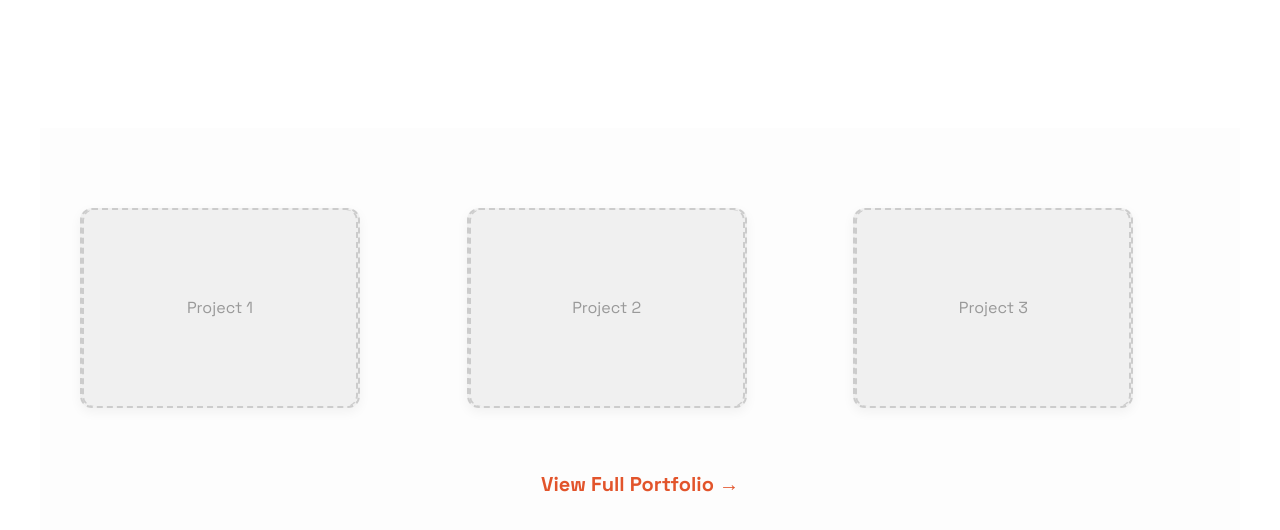
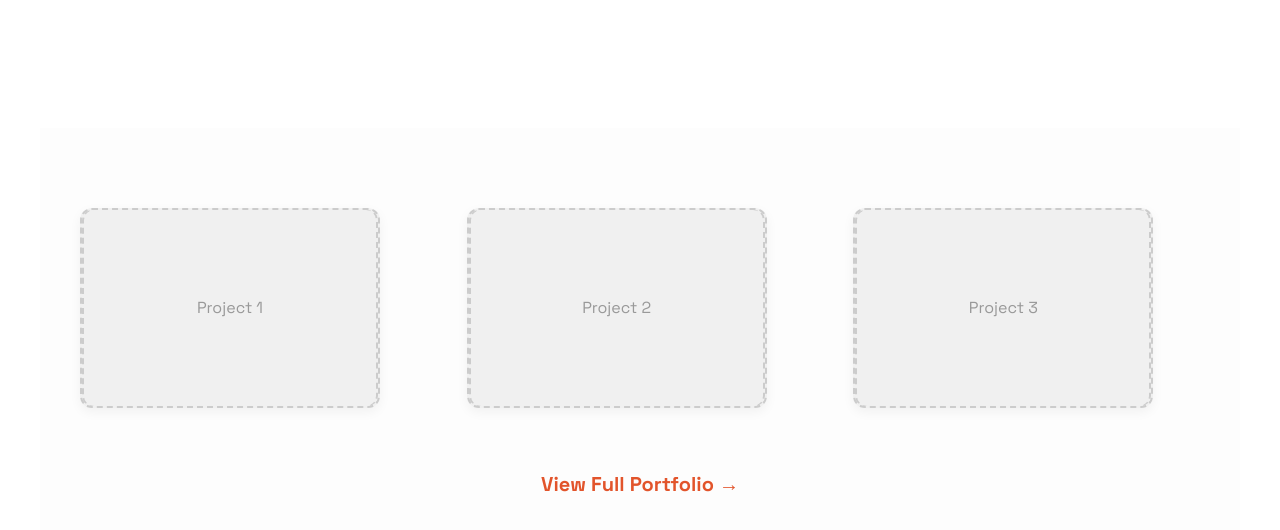
Before and after one commit to gocreategoodthings/gocreategoodthings.github.io, a plain HTML site: page index.html in a window 1280 px wide. Shown: the part 512-1042 px from the top of the page. Drawn offline with Linux system fonts and the light colour scheme; a web font is replaced by a local one.

Commit message:
Update style.css

```diff
--- a/style.css
+++ b/style.css
@@ -181,17 +181,12 @@ h1 {
   margin-bottom: 40px;
 }
 
-.portfolio-grid {
-  display: flex;
-  justify-content: center;
-  gap: 30px;
-  margin-top: 40px;
-  flex-wrap: wrap;
-}
+/* Homepage Grid Fix for Matching Portfolio Hover */
 
 .portfolio-item {
   position: relative;
-  width: 280px;
+  width: 100%;
+  max-width: 300px;
   height: 200px;
   border: 2px dashed #ccc;
   border-radius: 12px;
@@ -200,15 +195,25 @@ h1 {
   align-items: center;
   justify-content: center;
   text-decoration: none;
-  color: #666;
+  color: #888;
   font-size: 1rem;
   box-shadow: 0 4px 12px rgba(0, 0, 0, 0.05);
+  overflow: hidden;
   transition: transform 0.3s ease;
-  overflow: hidden;
 }
 
 .portfolio-item:hover {
-  transform: translateY(-4px);
+  transform: translateY(-6px);
+}
+
+.project-placeholder {
+  width: 100%;
+  height: 100%;
+  display: flex;
+  align-items: center;
+  justify-content: center;
+  z-index: 1;
+  pointer-events: none;
 }
 
 .portfolio-overlay {
@@ -219,15 +224,15 @@ h1 {
   width: 100%;
   background: rgba(17, 17, 17, 0.7);
   color: #fff;
+  font-weight: 600;
+  font-size: 1.2rem;
   display: flex;
   align-items: center;
   justify-content: center;
-  font-weight: 600;
-  font-size: 1.1rem;
   opacity: 0;
   transition: opacity 0.3s ease;
   text-align: center;
-  padding: 0 10px;
+  pointer-events: none;
 }
 
 .portfolio-item:hover .portfolio-overlay {
```
